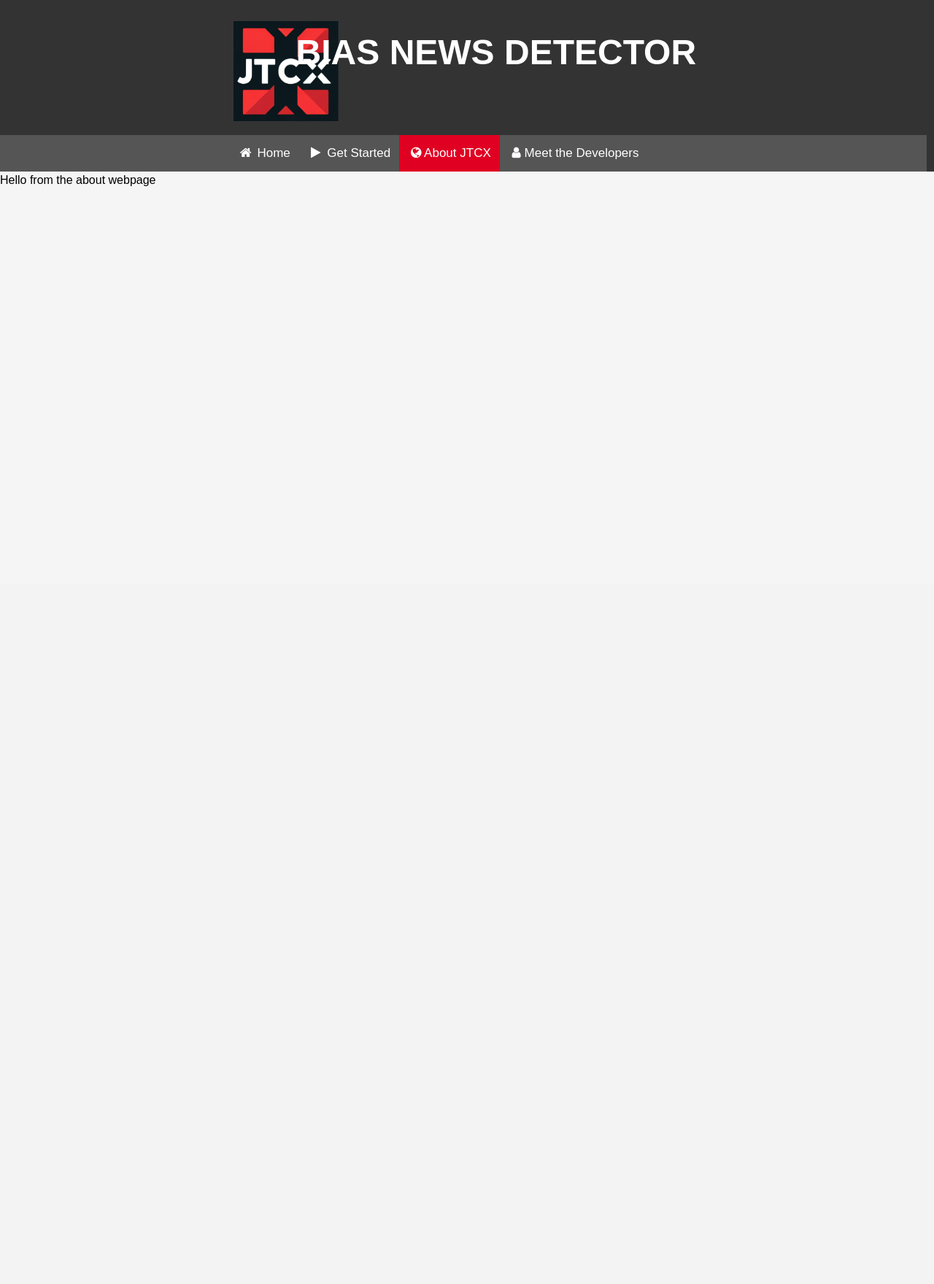
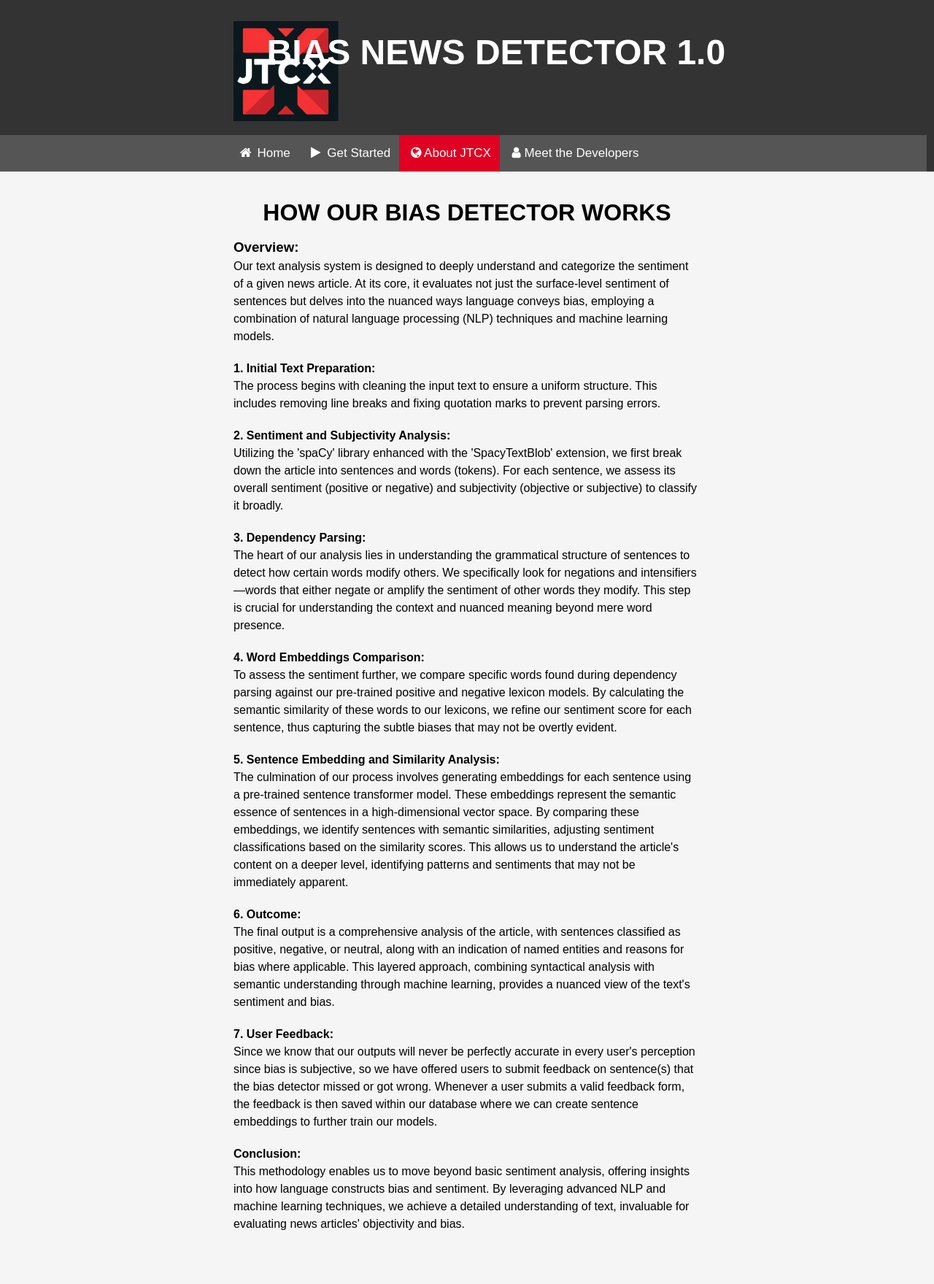
Before and after one commit to JordanDotPy/BiasNewsDetector, a Django app: page /about/ in a window 1280 px wide. Shown: the whole page at 73% size. Before the commit the page ends 255 px from the top, so only its background shows below. Run offline with Django 4.2, Linux system fonts and the light colour scheme.

Commit message:
final touches

```diff
--- a/BiasNewsDetector/error.py
+++ b/BiasNewsDetector/error.py
@@ -1,7 +1,8 @@
 from django.contrib import messages
 from django.http import HttpResponseRedirect
+
 
 def error_handler(request, error):
     messages.error(request, error)
     request.path = request.META.get('HTTP_REFERER')
-    return  HttpResponseRedirect(request.path)
+    return HttpResponseRedirect(request.path)
--- a/BiasNewsDetector/templates/BiasNewsDetector/about.html
+++ b/BiasNewsDetector/templates/BiasNewsDetector/about.html
@@ -3,8 +3,77 @@
 
 {% block content %}
 <body>
-<div class="content">
-<p>Hello from the about webpage</p>
+<div class="content-section">
+    <h1 style="text-align: center">HOW OUR BIAS DETECTOR WORKS</h1>
+    <h3>Overview:</h3>
+    <p>
+        Our text analysis system is designed to deeply understand and categorize the sentiment of a given news article.
+        At its core, it evaluates not just the surface-level sentiment of sentences but delves into the nuanced ways language conveys bias,
+        employing a combination of natural language processing (NLP) techniques and machine learning models.
+    </p>
+
+    <h4>1. Initial Text Preparation:</h4>
+    <p>
+        The process begins with cleaning the input text to ensure a uniform structure.
+        This includes removing line breaks and fixing quotation marks to prevent parsing errors.
+    </p>
+
+    <h4>2. Sentiment and Subjectivity Analysis:</h4>
+    <p>
+        Utilizing the 'spaCy' library enhanced with the 'SpacyTextBlob' extension,
+        we first break down the article into sentences and words (tokens).
+        For each sentence, we assess its overall sentiment (positive or negative) and subjectivity (objective or subjective) to classify it broadly.
+    </p>
+
+    <h4>3. Dependency Parsing:</h4>
+    <p>
+        The heart of our analysis lies in understanding the grammatical structure of sentences to detect how certain words modify others.
+        We specifically look for negations and intensifiers—words that either negate or amplify the sentiment of other words they modify.
+        This step is crucial for understanding the context and nuanced meaning beyond mere word presence.
+    </p>
+
+    <h4>4. Word Embeddings Comparison:</h4>
+    <p>
+        To assess the sentiment further,
+        we compare specific words found during dependency parsing against our pre-trained positive and negative lexicon models.
+        By calculating the semantic similarity of these words to our lexicons,
+        we refine our sentiment score for each sentence, thus capturing the subtle biases that may not be overtly evident.
+    </p>
+
+    <h4>5. Sentence Embedding and Similarity Analysis:</h4>
+    <p>
+        The culmination of our process involves generating embeddings for each sentence using a pre-trained sentence transformer model.
+        These embeddings represent the semantic essence of sentences in a high-dimensional vector space.
+        By comparing these embeddings, we identify sentences with semantic similarities,
+        adjusting sentiment classifications based on the similarity scores.
+        This allows us to understand the article's content on a deeper level,
+        identifying patterns and sentiments that may not be immediately apparent.
+    </p>
+
+    <h4>6. Outcome:</h4>
+    <p>
+        The final output is a comprehensive analysis of the article,
+        with sentences classified as positive, negative, or neutral,
+        along with an indication of named entities and reasons for bias where applicable.
+        This layered approach, combining syntactical analysis with semantic understanding through machine learning,
+        provides a nuanced view of the text's sentiment and bias.
+    </p>
+
+    <h4>7. User Feedback:</h4>
+    <p>
+        Since we know that our outputs will never be perfectly accurate in every user's perception since bias is subjective,
+        so we have offered users to submit feedback on sentence(s) that the bias detector missed or got wrong.
+        Whenever a user submits a valid feedback form,
+        the feedback is then saved within our database where we can create sentence embeddings to further train our models.
+    </p>
+
+    <h4>Conclusion:</h4>
+    <p>
+        This methodology enables us to move beyond basic sentiment analysis,
+        offering insights into how language constructs bias and sentiment.
+        By leveraging advanced NLP and machine learning techniques,
+        we achieve a detailed understanding of text, invaluable for evaluating news articles' objectivity and bias.
+    </p>
 </div>
 </body>
 {% endblock %}
--- a/BiasNewsDetector/templates/BiasNewsDetector/base.html
+++ b/BiasNewsDetector/templates/BiasNewsDetector/base.html
@@ -16,7 +16,7 @@
     <header class="header">
         <div class="container">
             <img src="{% static 'images/JTCX_BOXLOGO.png' %}" alt="..." class="box_logo">
-            <h1 style="padding-top: 2%; padding-bottom: 2%;">BIAS NEWS DETECTOR</h1>
+            <h1 style="padding-top: 2%; padding-bottom: 2%;">BIAS NEWS DETECTOR 1.0</h1>
             <div class="navbar" style="margin: -10px; padding-left: 25.3%;">
               <a {% if request.path == "/" %}class="active"{% endif %} href="{% url 'home' %}"><i class="fa fa-fw fa-home"></i> Home</a>
               <a {% if request.path == "/article/" %}class="active"{% endif %} href="{% url 'article' %}"><i class="fa fa-fw fa-play"></i> Get Started</a>
--- a/BiasNewsDetector/templates/BiasNewsDetector/get_article.html
+++ b/BiasNewsDetector/templates/BiasNewsDetector/get_article.html
@@ -8,6 +8,10 @@
         <form action="{% url 'process_url' %}" method="post" onsubmit="javascript:document.getElementById('test').style.display = '';">
             {% csrf_token %}
             <h1 style="text-align: center">Submit a News Article URL</h1>
+            <h4 style="text-align: center"><i>
+                DISCLAIMER: News articles behind a paywall or that need an account to read the full article may not be able to be accessed and parsed.
+            </i></h4>
+            <br>
             <label for="websiteURL"></label>
             <input type="url" id="websiteURL" name="websiteURL" required placeholder="https://www.example.com" class="url-submission-box">
             <br>
--- a/BiasNewsDetector/templates/BiasNewsDetector/process_article.html
+++ b/BiasNewsDetector/templates/BiasNewsDetector/process_article.html
@@ -8,7 +8,7 @@
     <br>
 
     <h2 style="text-align: center; padding-bottom: 4%">{{ news_title }}</h2>
-    {% if all_sides_bias and all_sides_source %}
+    {% if all_sides_bias and all_sides_source and all_sides_url %}
         {% if all_sides_bias != "Center" %}
             <h4><i style="text-align: left">
                 According to ALLSides, {{ all_sides_source }} has a multipartisan vote of news articles within this website tends to {{ all_sides_bias }}.
@@ -25,6 +25,7 @@
             <br>
         {% endif %}
     {% endif %}
+    <br>
     {% for result in analysis_results %}
         <span class="{{ result.sentiment }}"
         {% if result.sentiment != "Neutral" %}
@@ -42,7 +43,7 @@
         {% csrf_token %}
         <input type="hidden" name="website_url" value="{{ website_url }}">
         <input type="hidden" name="news_text" value="{{ news_text }}">
-        <input type="hidden" name="all_sentences" value="{{ all_sentences }}">
+        <input type="hidden" name="all_sentences" value="{{ analysis_results }}">
 
         <div id="form-container">
             <!-- This section will be empty initially and will be filled with cloned forms -->
@@ -54,6 +55,7 @@
                 <div class="solid-line"></div>
                 <label for="sent">Sentence:</label><br>
                 <input type="text" class="sentence" name="sentence[]" id='sent' placeholder="Copy and paste a sentence here..."><br>
+                <br>
                 <label for="output">Bias Analysis Output:</label><br>
                 <select class="output_analysis select-style" name="output_analysis[]" id="output">
                     <option value="Positive">Positive</option>
--- a/BiasNewsDetector/views.py
+++ b/BiasNewsDetector/views.py
@@ -3,7 +3,7 @@ from django.template import loader
 from django.http import HttpResponseRedirect
 from .models import *
 from django.http import JsonResponse
-from BiasNewsDetector.webscrape_tools import newspaper_scrape, newspaper_scrape2
+from BiasNewsDetector.webscrape_tools import newspaper_scrape
 from BiasNewsDetector.ai_tools import full_article_sentiment_analysis, find_media_bias_by_url
 from BiasNewsDetector.feedback_tools import check_user_input
 from BiasNewsDetector.error import error_handler
@@ -39,6 +39,7 @@ def feedback(request):
         website_url = request.POST.get('website_url', '')
         news_text = request.POST.get('news_text', '')
         all_sentences = request.session.get('all_sentences', [])
+        all_sides_source = request.session.get('allsides_source_name', '')
 
         # Initialize an empty list to hold all feedback entries
         feedback_entries = []
@@ -50,7 +51,7 @@ def feedback(request):
             correct_analysis = correct_analyses[i] if len(correct_analyses) > i else None
 
             # Here you can process each piece of feedback, e.g., check user input, save to database
-            valid_feedback = check_user_input(sentence, all_sentences,output_analysis, correct_analysis, website_url)
+            valid_feedback = check_user_input(sentence, all_sentences,output_analysis, correct_analysis, website_url, all_sides_source)
             if valid_feedback:
                 # Append a dictionary for each feedback entry to the feedback_entries list
                 feedback_entries.append({
@@ -75,15 +76,16 @@ def feedback(request):
 def process_article(request):
     if request.method == "POST":
         website_url = request.POST.get('websiteURL')
-        newspaper_title, newspaper_text, newspaper_words, authors = newspaper_scrape(website_url)
+        newspaper_title, newspaper_text, newspaper_words = newspaper_scrape(website_url)
         allsides_bias_rating, allsides_source_name, allsides_url = find_media_bias_by_url(website_url)
+        request.session['allsides_source_name'] = allsides_source_name
 
         if newspaper_words < 0:
             return error_handler(request, newspaper_title)
 
         try:
-        # Find all named entities within the article and provide sentiment analysis
-            p_sentence, neg_sentence, neu_sentence, ent_sentence, quoted_sentences, all_sentences = full_article_sentiment_analysis(newspaper_text, newspaper_title)
+            # Find all named entities within the article and provide sentiment analysis
+            p_sentence, neg_sentence, neu_sentence, ent_sentence, quoted_sentences, all_sentences = full_article_sentiment_analysis(newspaper_text)
             request.session['all_sentences'] = all_sentences
         except Exception as e:
             return error_handler(request, e)
@@ -103,13 +105,7 @@ def process_article(request):
                    'all_sides_url': allsides_url,
                    'news_title': newspaper_title,
                    'news_text': newspaper_text,
-                   'bias_probabilities': None,
                    'analysis_results': all_sentences,
-                   'positive_sentences': p_sentence,
-                   'negative_sentence': neg_sentence,
-                   'neutral_sentence': neu_sentence,
-                   'all_sentences': all_sentences,
-                   'entity_sentences': ent_sentence
                    }
         return render(request, 'BiasNewsDetector/process_article.html', context)
 
--- a/BiasNewsDetector/webscrape_tools.py
+++ b/BiasNewsDetector/webscrape_tools.py
@@ -1,5 +1,6 @@
 from newspaper import Article
 from bs4 import BeautifulSoup
+
 
 def newspaper_scrape(url):
     try:
@@ -7,10 +8,9 @@ def newspaper_scrape(url):
         article.download()
         article.parse()
         title = article.title
-        authors = article.authors
         text = article.text
         words = text.split()
-        return title, text, len(words), authors
+        return title, text, len(words)
     except Exception as e:
         return e, 0, -1
 
```
Also changed, not shown: BiasNewsDetector/admin.py (+13 -7 lines), BiasNewsDetector/ai_model/ai_training.py (+0 -15 lines), BiasNewsDetector/ai_tools.py (+34 -31 lines), BiasNewsDetector/feedback_tools.py (+8 -7 lines), db.sqlite3, 1 other file.
